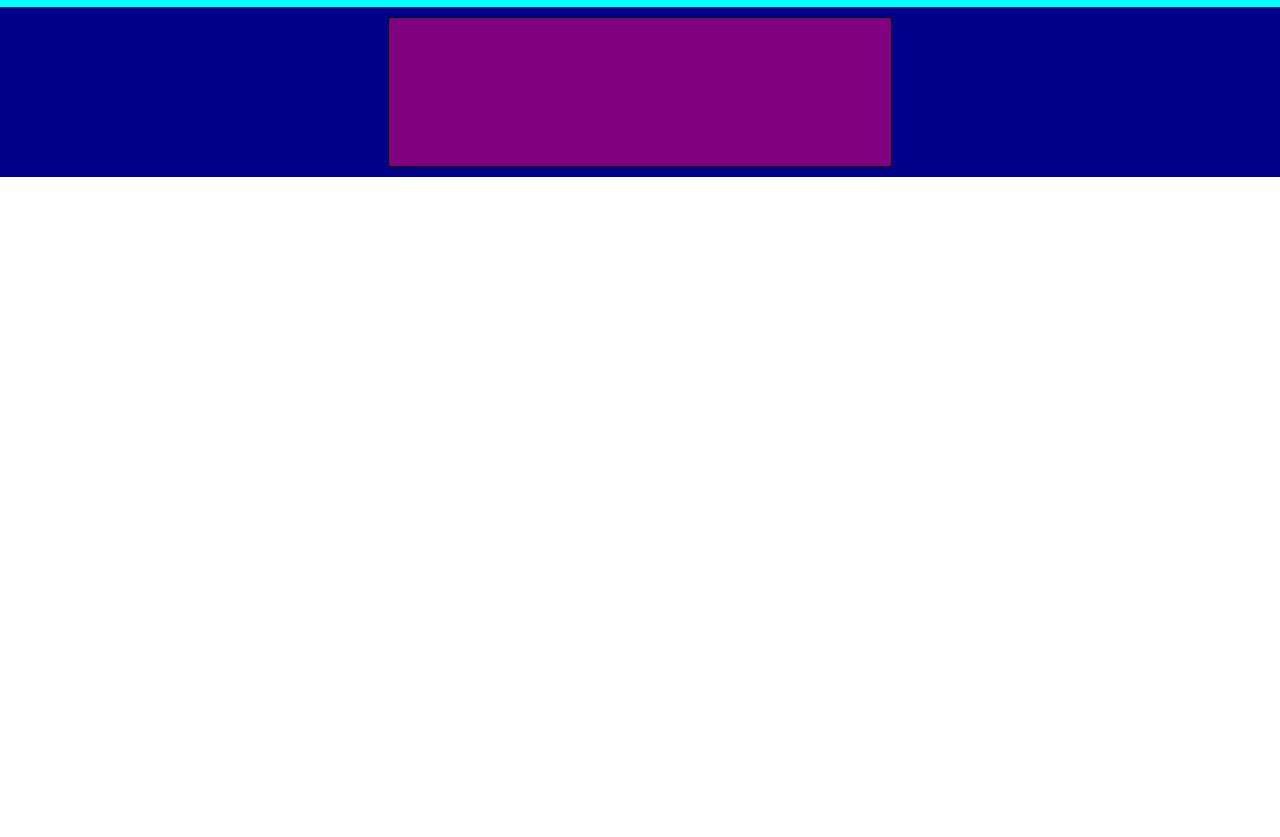
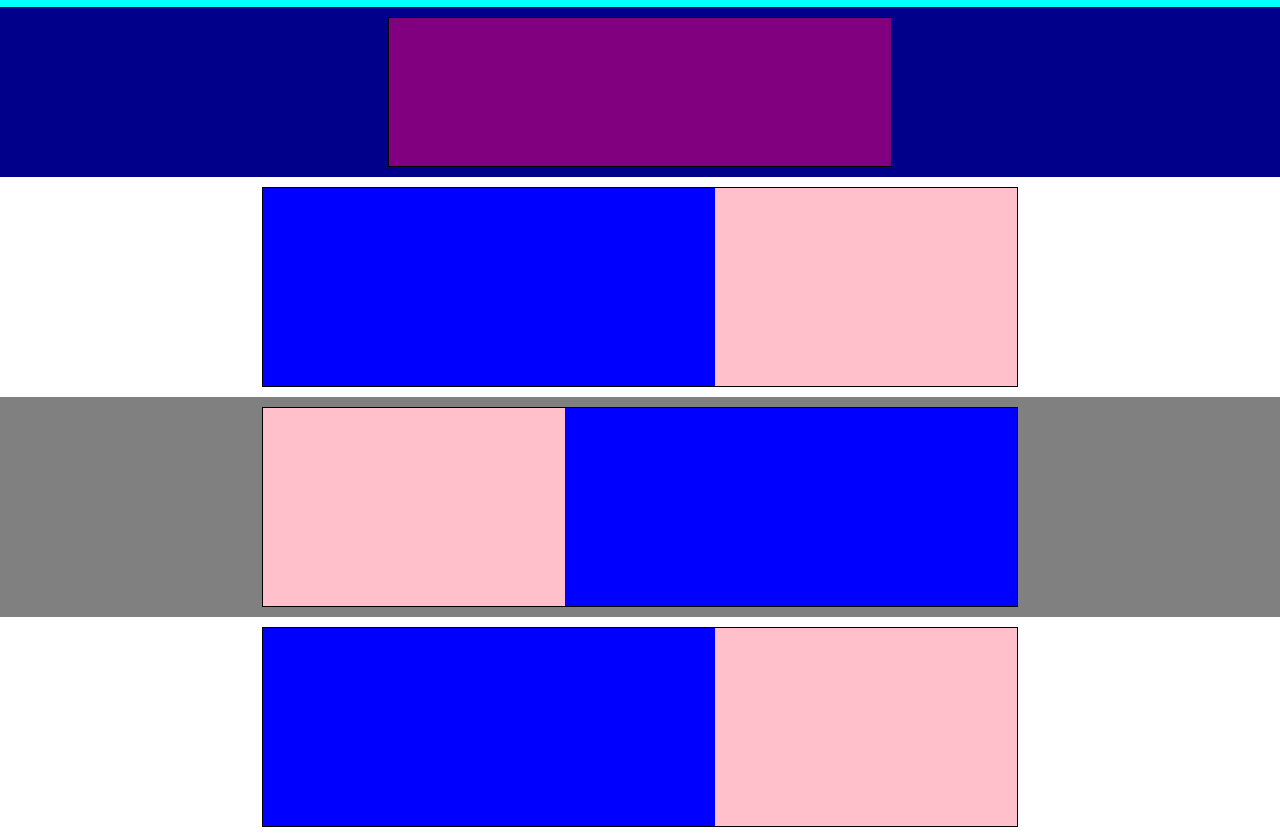
Before and after one commit to LorenzoVivenzio/htmlcss-struttura-discord, a plain HTML site: page index.html in a window 1280 px wide. Shown: the part 35-872 px from the top of the page. Before the commit the page ends 800 px from the top, so only its background shows below. Drawn offline with Linux system fonts and the light colour scheme.

Commit message:
add secondo e terzo contenitore

```diff
--- a/css/style.css
+++ b/css/style.css
@@ -17,6 +17,20 @@
     flex-direction: row;
     justify-content: space-between;
     align-items: center;
+}
+.doppio-contenitore{
+    width: 60%;
+    height: 200px;
+    border: 1px solid black;
+}
+.direction-inverse{
+    flex-direction: row-reverse;
+}
+.cont-blue{
+    width: 60%;
+}
+.cont-pink{
+    width: 40%;
 }
 .pdg{
     padding: 10px;
@@ -45,6 +59,8 @@
     height: 150px;
     border: 1px solid black;
 }
+.cont-blu{}
+
 .bg-purple{
     background-color: purple;
 }
--- a/index.html
+++ b/index.html
@@ -16,14 +16,39 @@
         </div>
     </header>
     <main>
+        <!-- primo contenitore -->
         <section>
             <div class="primo-contenitore bg-darkblue pdg">
                 <div class="cont-purple bg-purple mg-auto"></div>
             </div>
         </section>
-        <section></section>
-        <section></section>
-        <section></section>
+        <!-- secondo contenitore -->
+        <section>
+            <div class="scheda-uno pdg">
+                <div class="doppio-contenitore flex mg-auto">
+                    <div class="cont-blue bg-blue"></div>
+                    <div class="cont-pink bg-pink"></div>
+                </div>
+            </div>
+            <!-- terzo contenitore -->
+            </section>
+            <section>
+                <div class="scheda-due bg-grey pdg">
+                    <div class="doppio-contenitore flex direction-inverse mg-auto">
+                        <div class="cont-blue bg-blue"></div>
+                        <div class="cont-pink bg-pink"></div>
+                    </div>
+                </div>
+            </section>
+            <!-- terzo contenitore -->
+        <section>
+            <div class="scheda-uno pdg">
+                <div class="doppio-contenitore flex mg-auto">
+                    <div class="cont-blue bg-blue"></div>
+                    <div class="cont-pink bg-pink"></div>
+                </div>
+            </div>
+        </section>
         <section></section>
         <section></section>
     </main>
```
